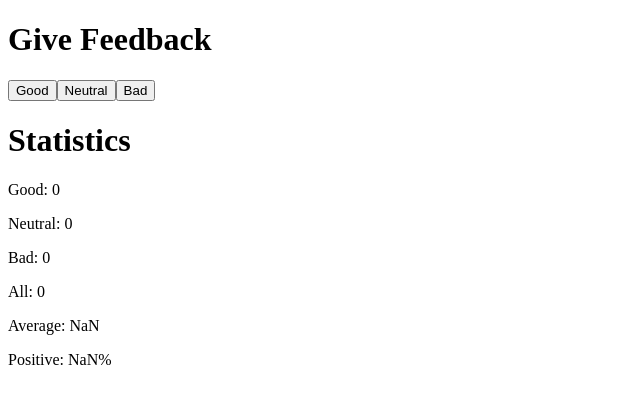
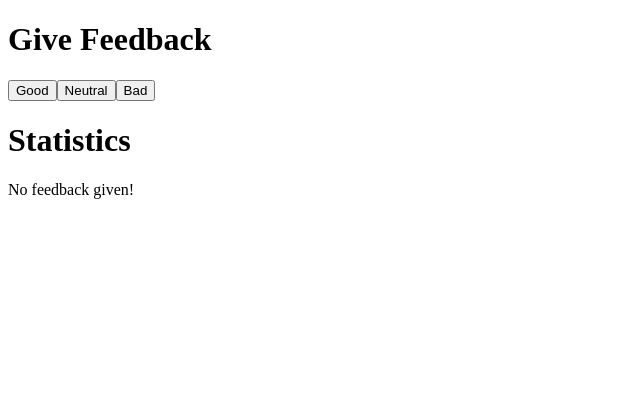
Before and after one commit to JensSabel/myFullStackOpen2023, a React (Vite) app in the folder part1/unicafe/: page / in a window 1280 px wide. Shown: the top 404 px of the page, without its empty margins (0-640 px from the left). Built offline with nearby package versions, Linux system fonts and the light colour scheme.

Commit message:
Exercise 1.9 Completed

```diff
--- a/part1/unicafe/src/App.jsx
+++ b/part1/unicafe/src/App.jsx
@@ -10,6 +10,12 @@ const Statistics = (props) => {
   const bad = props.bad
 
   const total = good + neutral + bad
+  if (total == 0) {
+    return(
+      <p>No feedback given!</p>
+    )
+  }
+
   const average = (good - bad)/total
   const positive = good/total * 100 + "%"
 
```
